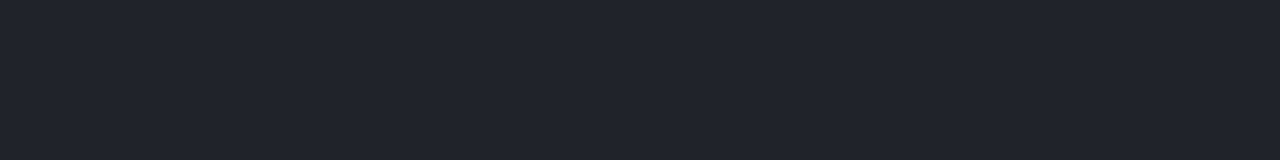
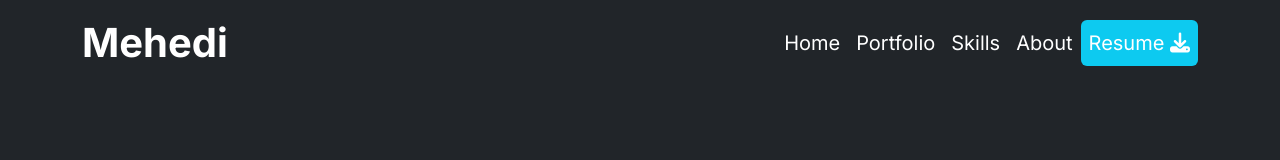
Before and after one commit to Mehedi0101/portfolio-site, a plain HTML site: page index.html in a window 1280 px wide. Drawn offline with nearby package versions, Linux system fonts and the light colour scheme.

Commit message:
navbar created

```diff
--- a/index.html
+++ b/index.html
@@ -4,7 +4,7 @@
 <head>
     <meta charset="UTF-8" />
     <meta name="viewport" content="width=device-width, initial-scale=1.0" />
-    <title>Document</title>
+    <title>Portfolio</title>
     <link rel="preconnect" href="https://fonts.googleapis.com" />
     <link rel="preconnect" href="https://fonts.gstatic.com" crossorigin />
     <link
@@ -12,10 +12,42 @@
         rel="stylesheet" />
     <link href="https://cdn.jsdelivr.net/npm/bootstrap@5.3.7/dist/css/bootstrap.min.css" rel="stylesheet"
         integrity="sha384-LN+7fdVzj6u52u30Kp6M/trliBMCMKTyK833zpbD+pXdCLuTusPj697FH4R/5mcr" crossorigin="anonymous" />
+    <link rel="stylesheet" href="style.css">
 </head>
 
-<body class="bg-dark">
+<body class="bg-dark text-white">
+    <!-- navbar -->
+    <nav class="navbar navbar-expand-lg text-white container">
+        <div class="container-fluid d-flex">
+            <a class="navbar-brand text-white fs-1 fw-bold" href="#">Mehedi</a>
+            <button class="navbar-toggler bg-white" type="button" data-bs-toggle="collapse"
+                data-bs-target="#navbarSupportedContent" aria-controls="navbarSupportedContent" aria-expanded="false"
+                aria-label="Toggle navigation">
+                <span class="navbar-toggler-icon"></span>
+            </button>
+            <div class="collapse navbar-collapse" id="navbarSupportedContent">
+                <ul class="navbar-nav ms-auto mb-2 mb-lg-0 fs-5">
+                    <li class="nav-item">
+                        <a class="nav-link text-white" href="#">Home</a>
+                    </li>
+                    <li class="nav-item">
+                        <a class="nav-link text-white" href="#">Portfolio</a>
+                    </li>
+                    <li class="nav-item">
+                        <a class="nav-link text-white" href="#">Skills</a>
+                    </li>
+                    <li class="nav-item">
+                        <a class="nav-link text-white" href="#">About</a>
+                    </li>
+                    <li class="nav-item bg-info rounded">
+                        <a class="nav-link text-white" href="https://drive.google.com/uc?export=download&id=1bv6ugOwyjrT7kiIYqFgH-T8OsTMKvaTs">Resume <i class="fa-solid fa-download"></i></a>
+                    </li>
+                </ul>
+            </div>
+        </div>
+    </nav>
 
+    <script src="https://kit.fontawesome.com/0b4a1379b7.js" crossorigin="anonymous"></script>
     <script src="https://cdn.jsdelivr.net/npm/bootstrap@5.3.7/dist/js/bootstrap.bundle.min.js"
         integrity="sha384-ndDqU0Gzau9qJ1lfW4pNLlhNTkCfHzAVBReH9diLvGRem5+R9g2FzA8ZGN954O5Q"
         crossorigin="anonymous"></script>
--- /dev/null
+++ b/style.css
@@ -0,0 +1,5 @@
+*{
+    margin: 0;
+    padding: 0;
+    font-family: "Inter", sans-serif;
+}
```
